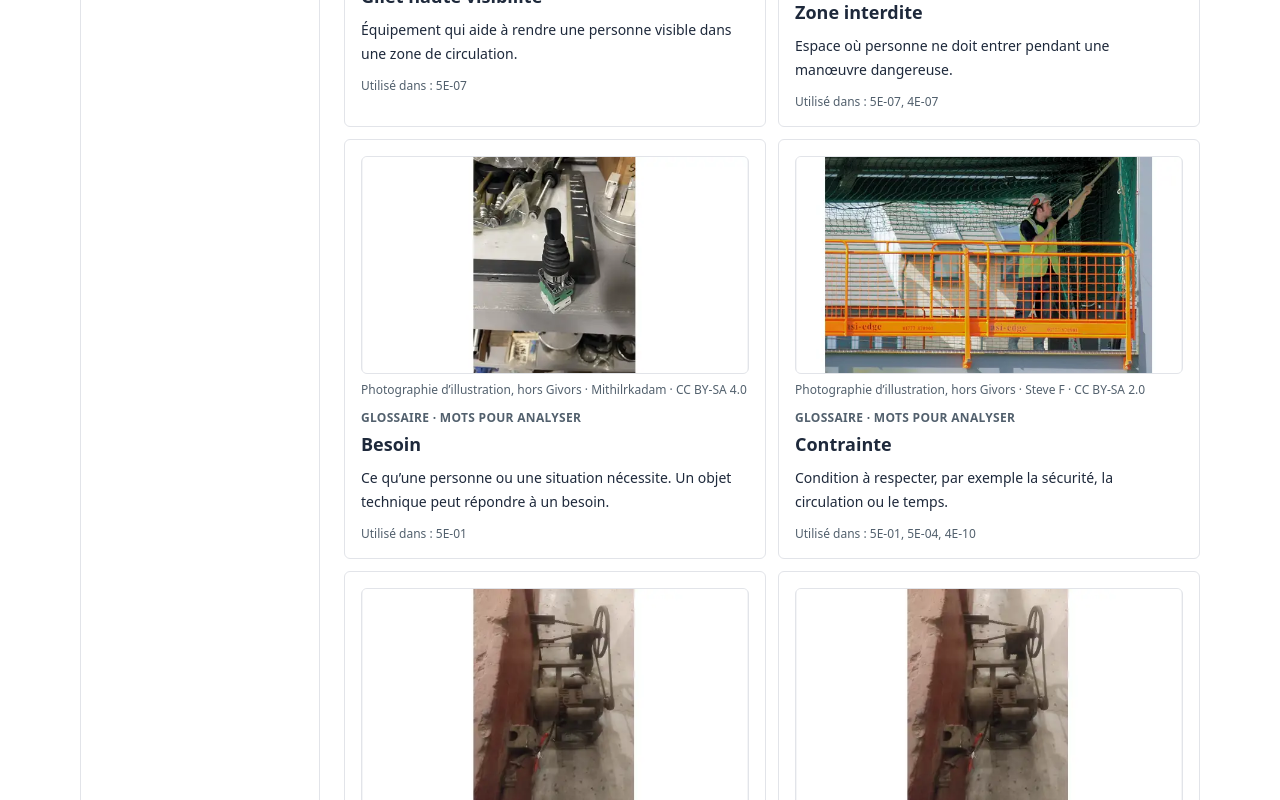
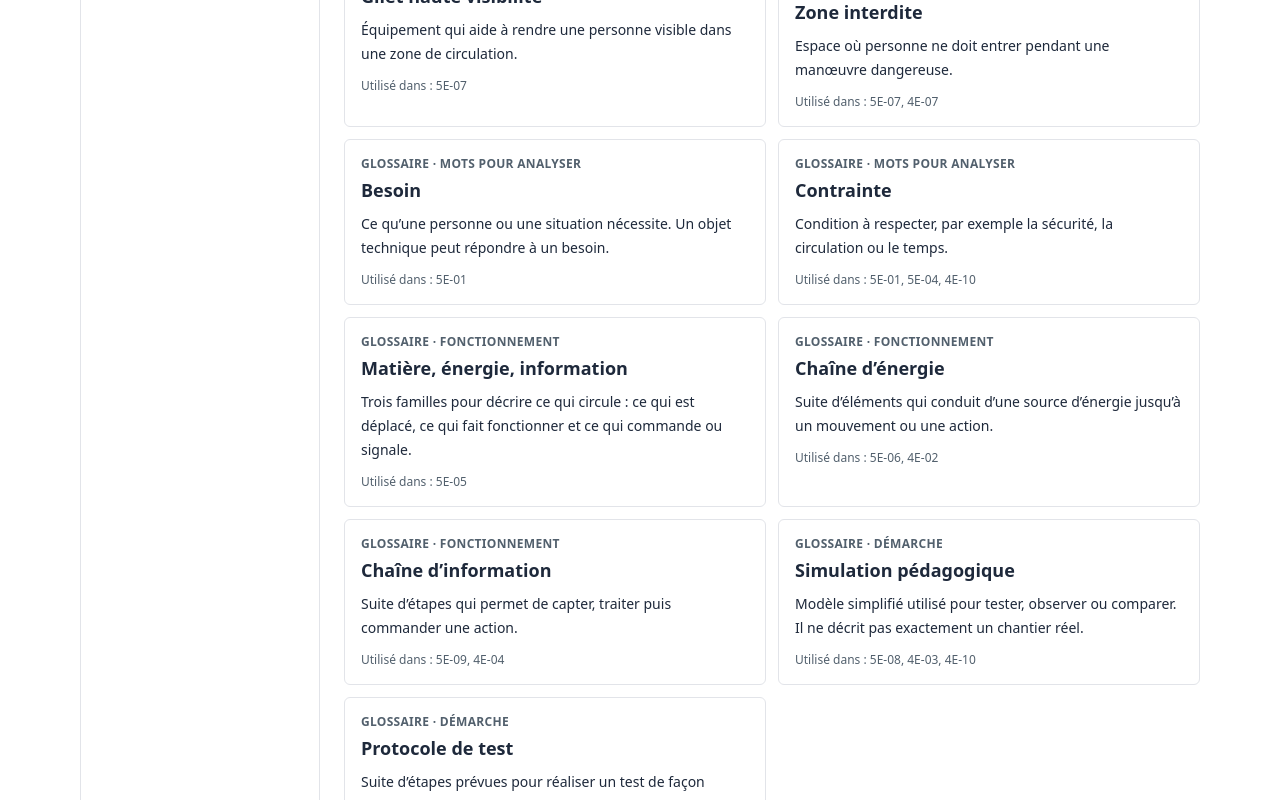
Before and after one commit to ydimauro/mission-chantier, a Next.js app: page /ressources in a window 1280 px wide. Shown: the part 6420-7220 px from the top of the page. Built offline with nearby package versions, Linux system fonts and the light colour scheme.

Commit message:
Allège le glossaire des ressources

```diff
--- a/content/pages/resource-media.ts
+++ b/content/pages/resource-media.ts
@@ -37,7 +37,6 @@ const photoByResourceId: Record<string, keyof typeof PHOTOS> = {
   terre: "terre", gravats: "gravats", sable: "sable", acier: "acier", carburant: "carburant", batterie: "batterie",
   godet: "pelle", cabine: "cabine", chenilles: "chenilles", joystick: "joystick", pompe: "verin", verin: "verin", moteur: "moteur", distributeur: "distributeur", flexibles: "flexibles", cable: "cable", capteur: "capteur", calculateur: "capteur",
   casque: "casque", gilet: "gilet", "zone-interdite": "zone-interdite",
-  besoin: "joystick", contrainte: "zone-interdite", "matiere-energie-information": "moteur", "chaine-energie": "moteur", "chaine-information": "capteur", simulation: "capteur", protocole: "cable",
 };
 
 export function getResourcePhoto(resourceId: string): ResourcePhoto {
--- a/src/components/resources/ResourcesClient.tsx
+++ b/src/components/resources/ResourcesClient.tsx
@@ -32,7 +32,7 @@ export function ResourcesClient() {
       <section aria-labelledby="resources-list-title">
         <label className="flex flex-col gap-1 text-sm font-semibold text-ink">Rechercher un mot, un engin ou une mission<input value={query} onChange={(event) => setQuery(event.target.value)} type="search" placeholder="Exemple : pelle, capteur, 5E-03" className="rounded-md border border-border bg-surface px-3 py-2 text-base font-normal" /></label>
         <h2 id="resources-list-title" className="mt-5 text-lg font-bold text-ink">{entries.length} ressource{entries.length > 1 ? "s" : ""}</h2>
-        <ul className="mt-3 grid gap-3 sm:grid-cols-2">{entries.map((entry) => <li key={entry.id} className="rounded-md border border-border bg-surface p-4"><ResourcePhoto resourceId={entry.id} term={entry.term}/><p className="mt-3 text-xs font-bold uppercase tracking-wide text-ink-muted">{entry.category} · {entry.subcategory}</p><h3 className="mt-1 text-lg font-bold text-ink">{entry.term}</h3><p className="mt-2 text-sm leading-6 text-ink">{entry.description}</p><p className="mt-3 text-xs text-ink-muted">Utilisé dans : {entry.missions.join(", ")}</p></li>)}</ul>
+        <ul className="mt-3 grid gap-3 sm:grid-cols-2">{entries.map((entry) => <li key={entry.id} className="rounded-md border border-border bg-surface p-4">{entry.category === "Glossaire" ? null : <ResourcePhoto resourceId={entry.id} term={entry.term}/>}<p className={entry.category === "Glossaire" ? "text-xs font-bold uppercase tracking-wide text-ink-muted" : "mt-3 text-xs font-bold uppercase tracking-wide text-ink-muted"}>{entry.category} · {entry.subcategory}</p><h3 className="mt-1 text-lg font-bold text-ink">{entry.term}</h3><p className="mt-2 text-sm leading-6 text-ink">{entry.description}</p><p className="mt-3 text-xs text-ink-muted">Utilisé dans : {entry.missions.join(", ")}</p></li>)}</ul>
         {entries.length === 0 ? <p className="mt-4 rounded-md border border-border bg-surface-muted p-4 text-sm text-ink">Aucune ressource ne correspond à cette recherche.</p> : null}
       </section>
     </div>
```
Also changed, not shown: 3 other files (tests, documents, lock files or other folders).
